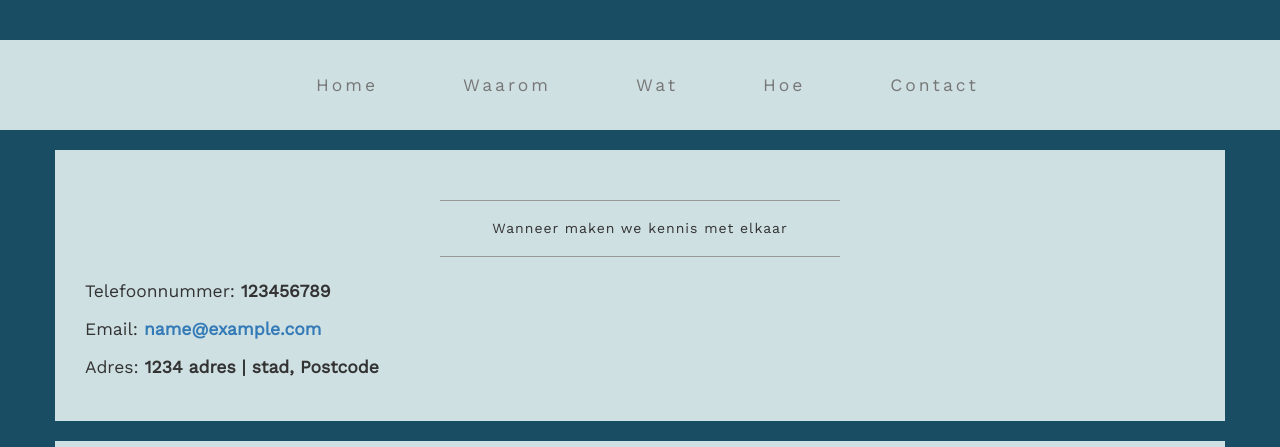
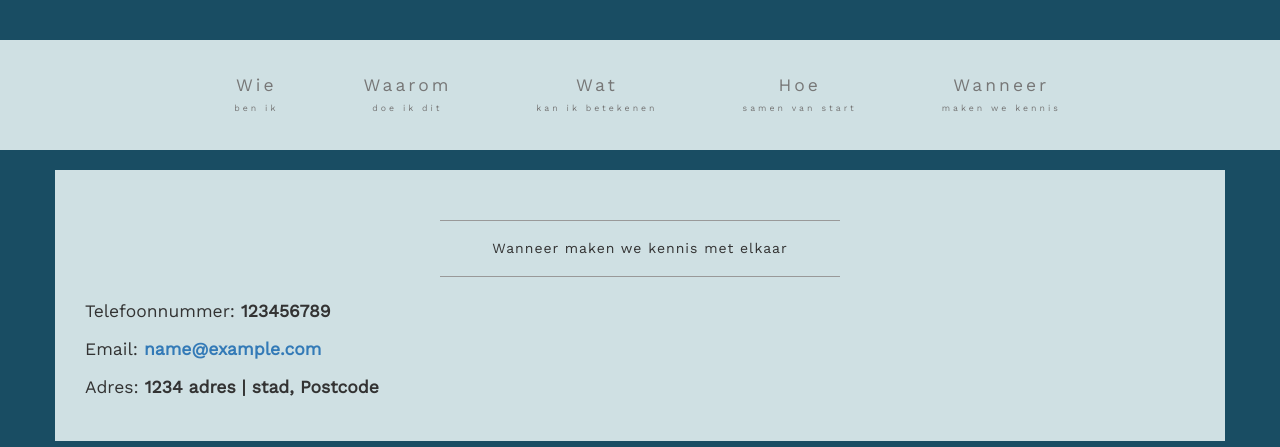
Before and after one commit to MPKoning/mike017, a plain HTML site: page contact.html in a window 1280 px wide. Shown: the part 353-800 px from the top of the page. Drawn offline with nearby package versions, Linux system fonts and the light colour scheme.

Commit message:
changed menu bar

```diff
--- a/contact.html
+++ b/contact.html
@@ -50,21 +50,21 @@
             </div>
             <!-- Collect the nav links, forms, and other content for toggling -->
             <div class="collapse navbar-collapse" id="bs-example-navbar-collapse-1">
-                <ul class="nav navbar-nav">
+                 <ul class="nav navbar-nav">
                     <li>
-                        <a href="index.html">Home</a>
+                        <a href="index.html">Wie<br><small>ben ik</small></a>
                     </li>
 		    <li>
-		    	<a href="waarom.html">Waarom</a>
+		    	<a href="waarom.html">Waarom<br><small>doe ik dit</small></a>
 		    </li>
                     <li>
-                        <a href="wat.html">Wat</a>
+                        <a href="wat.html">Wat<br><small>kan ik betekenen</small></a>
                     </li>
                     <li>
-                        <a href="hoe.html">Hoe</a>
+                        <a href="hoe.html">Hoe<br><small>samen van start</small></a>
                     </li>
                     <li>
-                        <a href="contact.html">Contact</a>
+                        <a href="contact.html">Wanneer<br><small>maken we kennis</small></a>
                     </li>
                 </ul>
             </div>
```
Also changed, not shown: hoe.html (+6 -6 lines), waarom.html (+6 -6 lines), wat.html (+5 -5 lines).
